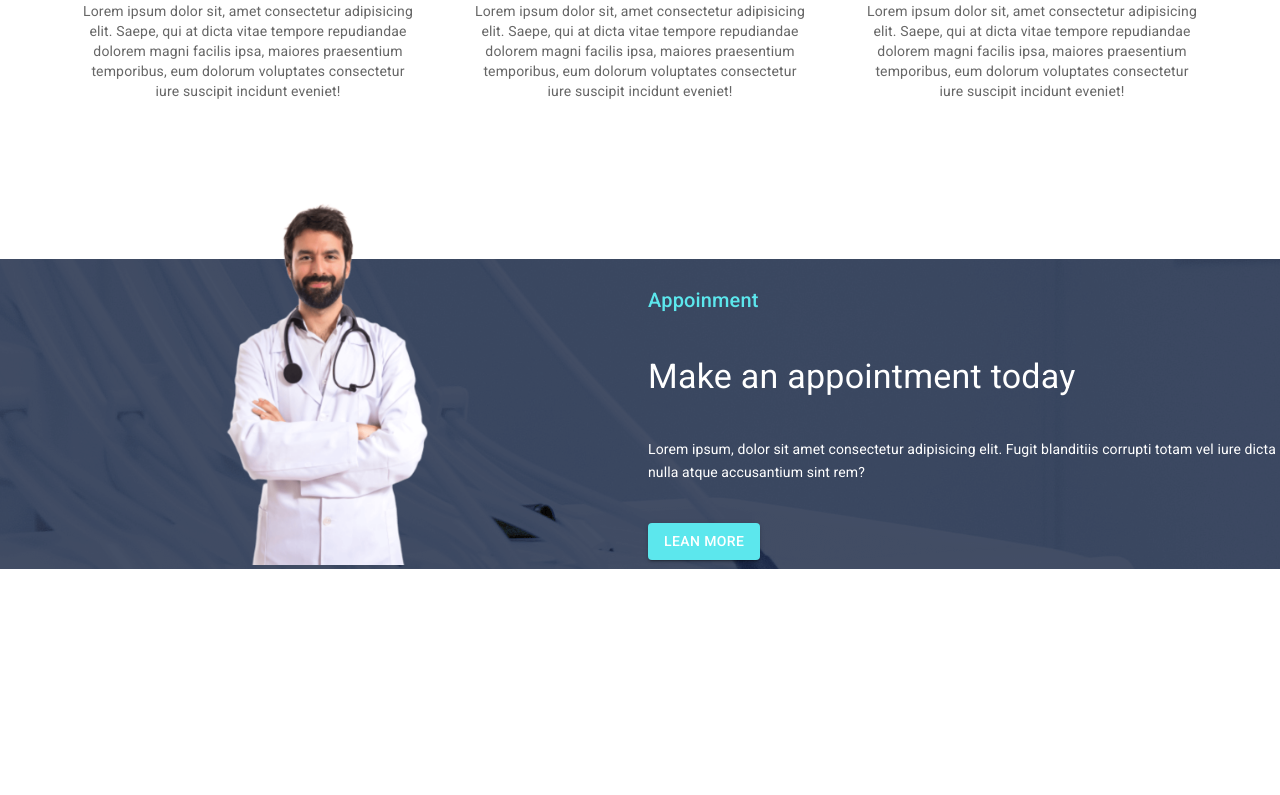
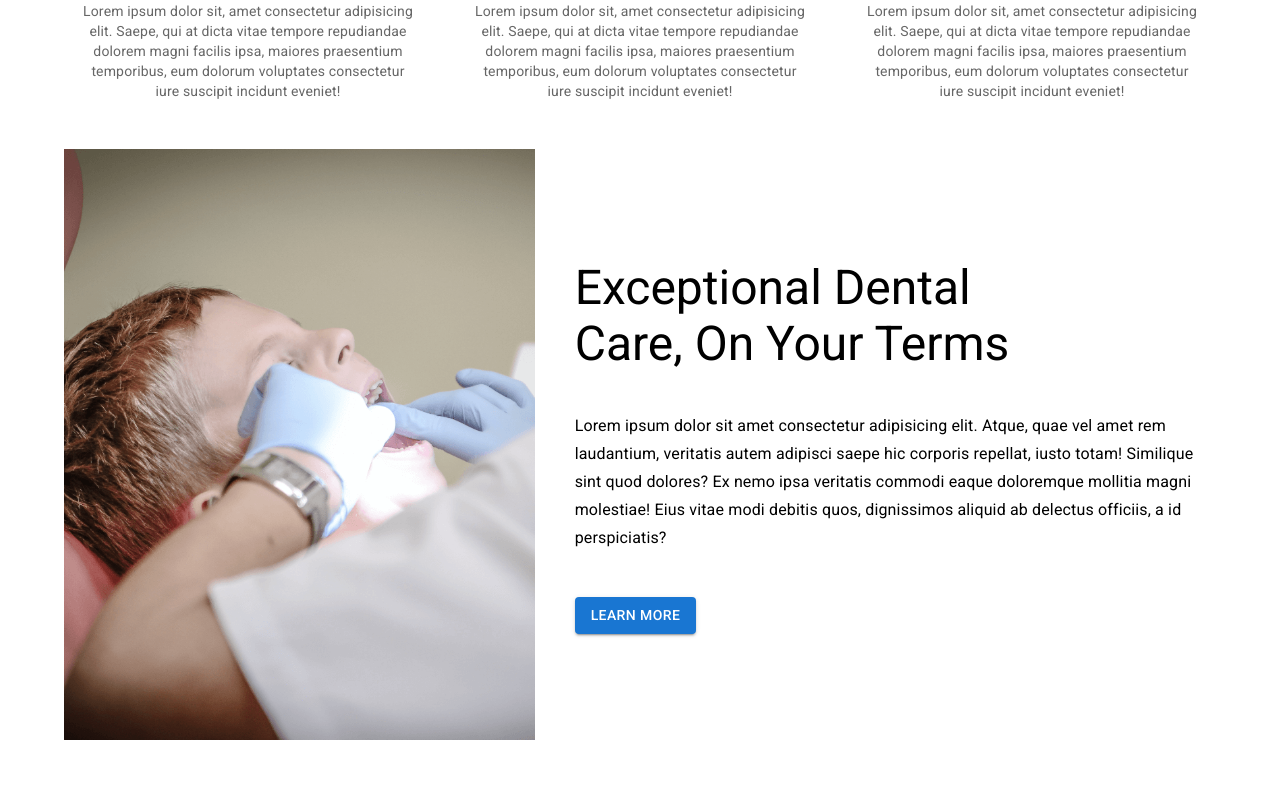
Before and after one commit to DebabrataSaha-570/Doctors-Portal-Client-notComplete, a React (Create React App) app: page / in a window 1280 px wide. Shown: the part 945-1740 px from the top of the page. Before the commit the page ends 1514 px from the top, so only its background shows below. Built offline with nearby package versions, Linux system fonts and the light colour scheme.

Commit message:
exceptional section added

```diff
--- /dev/null
+++ b/src/Pages/Home/ExceptionalCare/ExceptionalCare.js
@@ -0,0 +1,32 @@
+import { Button, Container, Grid, Typography } from '@mui/material';
+import { Box } from '@mui/system';
+import React from 'react';
+import treatment from '../../../images/treatment.png'
+const ExceptionalCare = () => {
+    return (
+        <Container sx={{ py: 3 }}>
+            <Grid container spacing={2} style={{ display: 'flex', alignItems: 'center', textAlign: 'left' }}>
+                <Grid item xs={12} sm={12} md={5}>
+                    <img src={treatment} style={{ width: '100%' }} alt="" />
+                </Grid>
+                <Grid item xs={12} sm={12} md={7}>
+                    <Box sx={{ pl: 3 }} >
+                        <Typography variant="h3">
+                            Exceptional Dental
+                        </Typography>
+                        <Typography variant="h3">
+                            Care, On Your Terms
+                        </Typography>
+
+                        <Typography sx={{ py: 5 }} variant="subtitle1" gutterBottom component="div">
+                            Lorem ipsum dolor sit amet consectetur adipisicing elit. Atque, quae vel amet rem laudantium, veritatis autem adipisci saepe hic corporis repellat, iusto totam! Similique sint quod dolores? Ex nemo ipsa veritatis commodi eaque doloremque mollitia magni molestiae! Eius vitae modi debitis quos, dignissimos aliquid ab delectus officiis, a id perspiciatis?
+                        </Typography>
+                        <Button variant="contained">Learn More</Button>
+                    </Box>
+                </Grid>
+            </Grid>
+        </Container>
+    );
+};
+
+export default ExceptionalCare;
--- a/src/Pages/Home/Home/Home.js
+++ b/src/Pages/Home/Home/Home.js
@@ -2,6 +2,7 @@ import React from 'react';
 import Banner from '../../Banner/Banner';
 import Navigation from '../../Shared/Navigation/Navigation';
 import AppointmentBanner from '../AppointmentBanner/AppointmentBanner';
+import ExceptionalCare from '../ExceptionalCare/ExceptionalCare';
 import Gutter from '../Gutter/Gutter';
 import Services from '../Services/Services';
 
@@ -12,6 +13,7 @@ const Home = () => {
             <Banner></Banner>
             <Gutter></Gutter>
             <Services></Services>
+            <ExceptionalCare></ExceptionalCare>
             <AppointmentBanner></AppointmentBanner>
         </>
     );
--- a/src/Pages/Shared/Navigation/Navigation.js
+++ b/src/Pages/Shared/Navigation/Navigation.js
@@ -22,11 +22,16 @@ const Navigation = () => {
                     >
                         <MenuIcon />
                     </IconButton>
+
                     <Typography variant="h6" component="div" sx={{ flexGrow: 1 }}>
                         Doctors Portal
                     </Typography>
+
                     <Link to="/appointment">
                         <Button color="inherit">Appointment</Button>
+                    </Link>
+                    <Link to="/home">
+                        <Button color="inherit">Home</Button>
                     </Link>
                     <Button color="inherit">Login</Button>
                 </Toolbar>
```
